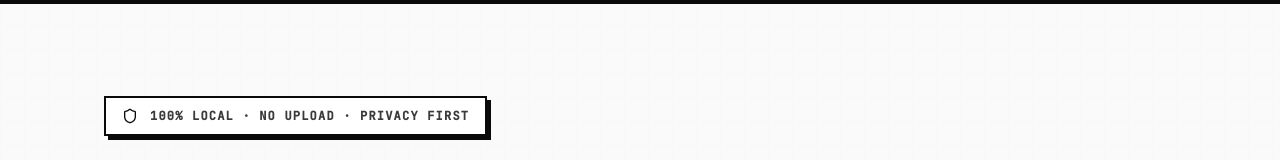
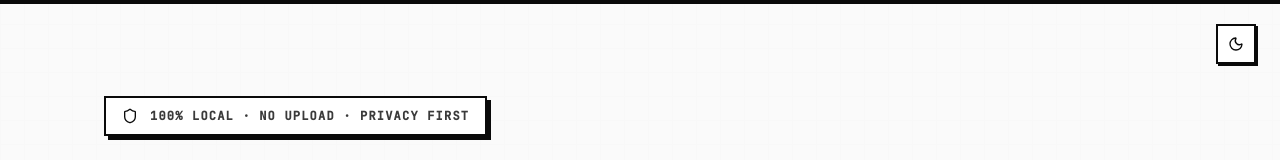
Before and after one commit to DanteLopezL/iownpdf, a React (Vite) app: page / in a window 1280 px wide. Shown: the top 160 px of the page. Built offline with nearby package versions, Linux system fonts and the light colour scheme.

Commit message:
Dark mode and greater window size by default

```diff
--- a/src-tauri/tauri.conf.json
+++ b/src-tauri/tauri.conf.json
@@ -13,8 +13,8 @@
     "windows": [
       {
         "title": "iownpdf",
-        "width": 800,
-        "height": 600,
+        "width": 1200,
+        "height": 800,
         "resizable": true,
         "fullscreen": false
       }
--- /dev/null
+++ b/src/components/ThemeToggle.tsx
@@ -0,0 +1,22 @@
+import { Moon, Sun } from "lucide-react";
+import { useTheme } from "#/context/ThemeContext";
+
+export function ThemeToggle() {
+  const { theme, toggleTheme } = useTheme();
+
+	return (
+		<button
+			type="button"
+			onClick={toggleTheme}
+			className="group flex h-10 w-10 items-center justify-center border-2 border-ink bg-surface-raised transition-all duration-200 hover:-translate-x-0.5 hover:-translate-y-0.5 hover:bg-ink"
+			style={{ boxShadow: "2px 2px 0px 0px var(--color-ink)" }}
+			aria-label={`Switch to ${theme === "light" ? "dark" : "light"} mode`}
+		>
+			{theme === "light" ? (
+				<Moon className="h-4 w-4 text-ink transition-colors duration-200 group-hover:text-surface-raised" />
+			) : (
+				<Sun className="h-4 w-4 text-ink transition-colors duration-200 group-hover:text-surface-raised" />
+			)}
+		</button>
+	);
+}
--- /dev/null
+++ b/src/context/ThemeContext.tsx
@@ -0,0 +1,45 @@
+import { createContext, useContext, useEffect, useState } from "react";
+
+type Theme = "light" | "dark";
+
+interface ThemeContextType {
+	theme: Theme;
+	toggleTheme: () => void;
+}
+
+const ThemeContext = createContext<ThemeContextType | undefined>(undefined);
+
+function getInitialTheme(): Theme {
+	const stored = localStorage.getItem("theme") as Theme | null;
+	if (stored) return stored;
+	return window.matchMedia("(prefers-color-scheme: dark)").matches
+		? "dark"
+		: "light";
+}
+
+export function ThemeProvider({ children }: { children: React.ReactNode }) {
+	const [theme, setTheme] = useState<Theme>(getInitialTheme);
+
+	useEffect(() => {
+		document.documentElement.setAttribute("data-theme", theme);
+		localStorage.setItem("theme", theme);
+	}, [theme]);
+
+	const toggleTheme = () => {
+		setTheme((prev) => (prev === "light" ? "dark" : "light"));
+	};
+
+	return (
+		<ThemeContext.Provider value={{ theme, toggleTheme }}>
+			{children}
+		</ThemeContext.Provider>
+	);
+}
+
+export function useTheme() {
+	const context = useContext(ThemeContext);
+	if (!context) {
+		throw new Error("useTheme must be used within ThemeProvider");
+	}
+	return context;
+}
--- a/src/routes/__root.tsx
+++ b/src/routes/__root.tsx
@@ -1,6 +1,7 @@
 import { TanStackDevtools } from "@tanstack/react-devtools";
 import { createRootRoute, Outlet } from "@tanstack/react-router";
 import { TanStackRouterDevtoolsPanel } from "@tanstack/react-router-devtools";
+import { ThemeProvider } from "#/context/ThemeContext";
 
 import "../styles.css";
 
@@ -10,7 +11,7 @@ export const Route = createRootRoute({
 
 function RootComponent() {
   return (
-		<>
+    <ThemeProvider>
       <Outlet />
       <TanStackDevtools
         config={{
@@ -23,6 +24,6 @@ function RootComponent() {
           },
         ]}
       />
-		</>
+    </ThemeProvider>
   );
 }
--- a/src/routes/index.tsx
+++ b/src/routes/index.tsx
@@ -15,6 +15,7 @@ import { useState } from "react";
 import { ComingSoonCard } from "#/components/ComingSoonCard";
 import { ConvertButton } from "#/components/ConvertButton";
 import { Modal } from "#/components/Modal";
+import { ThemeToggle } from "#/components/ThemeToggle";
 
 export const Route = createFileRoute("/")({ component: App });
 
@@ -162,6 +163,11 @@ function App() {
 
       {/* Top border line */}
       <div className="fixed inset-x-0 top-0 z-40 h-1 bg-ink" />
+
+      {/* Theme toggle - top right corner */}
+      <div className="fixed right-6 top-6 z-50">
+        <ThemeToggle />
+      </div>
 
       <div className="relative mx-auto max-w-6xl px-6 py-16 md:px-10 md:py-24">
         {/* ====== HEADER ====== */}
--- a/src/styles.css
+++ b/src/styles.css
@@ -7,7 +7,7 @@
   --font-sans: "Manrope", ui-sans-serif, system-ui, sans-serif;
   --font-mono: "JetBrains Mono", ui-monospace, monospace;
 
-  /* Color tokens — stark monochrome with sharp accents */
+  /* Color tokens — light mode (default) */
   --color-ink: #0a0a0a;
   --color-ink-muted: #3a3a3a;
   --color-ink-faint: #8a8a8a;
@@ -32,6 +32,26 @@
   --shadow-hard: 4px 4px 0px 0px var(--color-ink);
   --shadow-hover: 6px 6px 0px 0px var(--color-ink);
   --shadow-active: 2px 2px 0px 0px var(--color-ink);
+}
+
+/* ====== Dark Mode ====== */
+[data-theme="dark"] {
+  --color-ink: #f0f0f0;
+  --color-ink-muted: #a0a0a0;
+  --color-ink-faint: #6a6a6a;
+  --color-surface: #0f0f0f;
+  --color-surface-raised: #1a1a1a;
+  --color-surface-depressed: #141414;
+  --color-border: #2a2a2a;
+  --color-border-strong: #3a3a3a;
+
+  /* Accent palettes adjusted for dark mode */
+  --color-accent-blue: #4d8aff;
+  --color-accent-blue-subtle: #1a2a4a;
+  --color-accent-orange: #ff7733;
+  --color-accent-orange-subtle: #3a2015;
+  --color-accent-purple: #8855ff;
+  --color-accent-purple-subtle: #2a1a4a;
 }
 
 /* ====== Global Reset & Base ====== */
```
Lines whose indentation alone changed are shown as unchanged.
